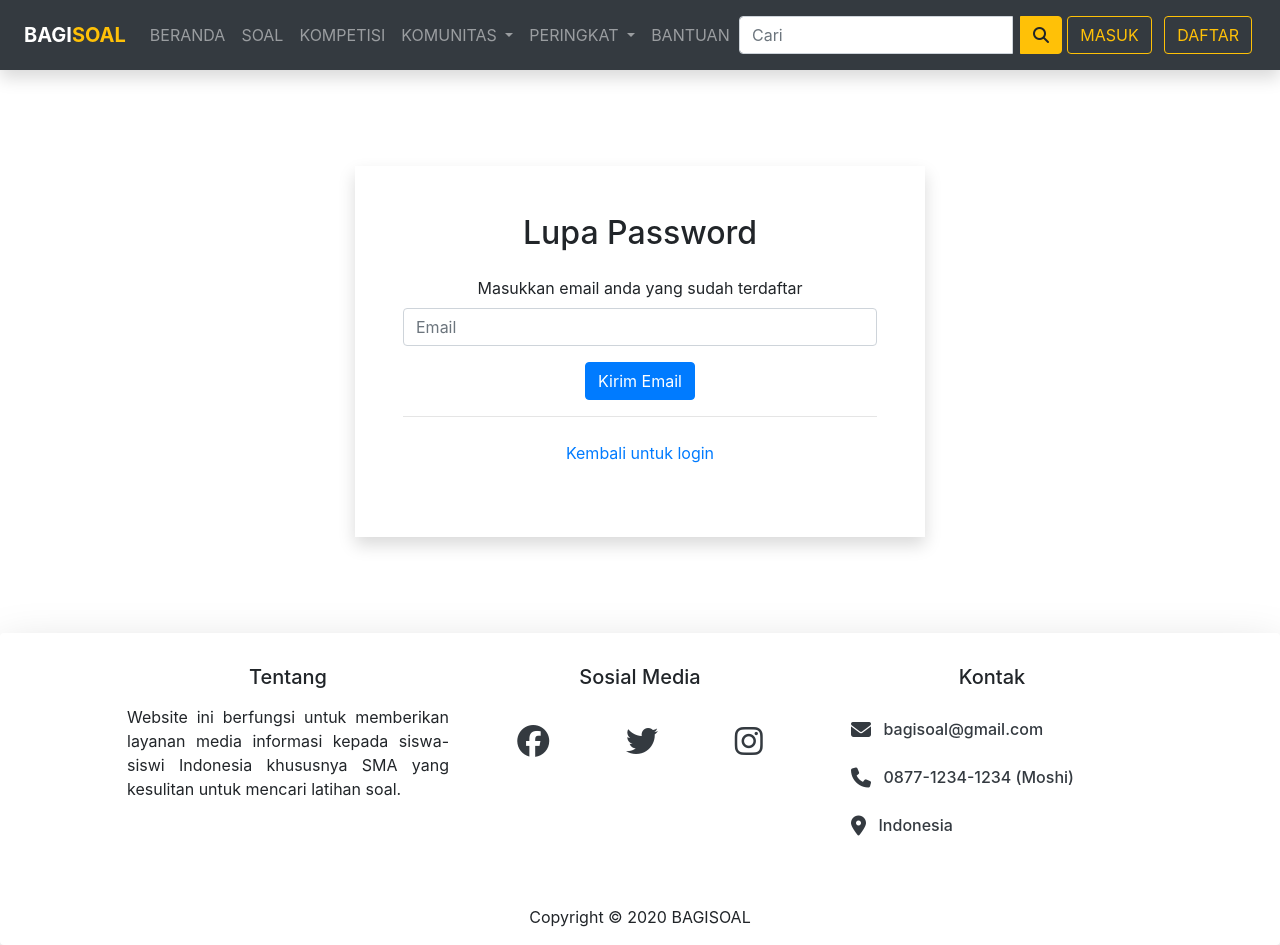
After one commit to aldy-san/bagisoal, a CodeIgniter app: page /bagisoal/index.php/auth/lupa_password in a window 1280 px wide. The commit adds this page. Run offline with CodeIgniter, Linux system fonts and the light colour scheme; some libraries are stand-ins or nearby versions.

Commit message:
Tambah fitur Reset Password

```diff
--- a/application/controllers/Auth.php
+++ b/application/controllers/Auth.php
@@ -119,7 +119,7 @@ class Auth extends CI_Controller
             $user_token = [
                 'email' => $email,
                 'token' => $token,
-                'date_created' => time()
+                'date_created' => date('Y-m-d')
             ];
 
             $this->db->insert('users', $data);
@@ -149,6 +149,9 @@ class Auth extends CI_Controller
         if ($type == 'verify') {
             $this->email->subject('Account Verification');
             $this->email->message('Klik link ini untuk menverifikasi akun anda : <a href = "' . base_url() . 'auth/verify?email=' . $this->input->post('email') . '&token=' . urlencode($token) . '">KLIK DISINI</a>');
+        } else if ($type == 'lupa_password') {
+            $this->email->subject('RESET PASSWORD');
+            $this->email->message('Klik link ini untuk reset password anda : <a href = "' . base_url() . 'auth/reset_password?email=' . $this->input->post('email') . '&token=' . urlencode($token) . '">KLIK DISINI</a>');
         }
 
         if ($this->email->send()) {
@@ -192,4 +195,100 @@ class Auth extends CI_Controller
         $this->session->set_flashdata('message', '<div class="alert alert-danger" role="alert">Anda telah Logout</div>');
         redirect('auth');
     }
+
+    public function lupa_password()
+    {
+        //jika sudah login di tendang
+        if ($this->session->userdata('email')) {
+            redirect('');
+        }
+        $this->form_validation->set_rules(
+            'email',
+            'Email',
+            'required|trim|valid_email',
+        );
+        if ($this->form_validation->run() == false) {
+            $data['title'] = 'Lupa Password';
+            $this->load->view('template_home/header', $data);
+            $this->load->view('template_home/header_umum', $data);
+            $this->load->view('auth/lupa_password');
+            $this->load->view('template_home/footer');
+        } else {
+            $email = $this->input->post('email');
+
+            $user = $this->db->get_where('users', ['email' => $email])->row_array();
+
+            if ($user) {
+                $token = base64_encode(random_bytes(32));
+                $user_token = [
+                    'email' => $email,
+                    'token' => $token,
+                    'date_created' => date('Y-m-d')
+                ];
+                $this->db->insert('user_token', $user_token);
+                $this->_sendEmail($token, 'lupa_password');
+
+                $this->session->set_flashdata('message', '<div class="alert alert-success" role="alert">Silahkan lihat email anda untuk reset password</div>');
+                redirect('auth/lupa_password');
+            } else {
+                $this->session->set_flashdata('message', '<div class="alert alert-danger" role="alert">Email belum terdaftar atau belum terverifikasi</div>');
+                redirect('auth/lupa_password');
+            }
+        }
+    }
+    public function reset_password()
+    {
+        $email = $this->input->get('email');
+        $token = $this->input->get('token');
+
+        $user = $this->db->get_where('users', ['email' => $email])->row_array();
+
+        if ($user) {
+            $user_token = $this->db->get_where('user_token', ['token' => $token])->row_array();
+            if ($user_token) {
+                $this->session->set_userdata('reset_email', $email);
+                $this->changePassword();
+            } else {
+                $this->session->set_flashdata('message', '<div class="alert alert-danger" role="alert">Gagal Reset Password! Token salah</div>');
+                redirect('auth');
+            }
+        } else {
+            $this->session->set_flashdata('message', '<div class="alert alert-danger" role="alert">Gagal Reset Password! Email salah</div>');
+            redirect('auth');
+        }
+    }
+    public function changePassword()
+    {
+        // if (!$this->session->userdata('reset_email')) {
+        //     redirect('auth');
+        // }
+        $this->form_validation->set_rules(
+            'password1',
+            'Password',
+            'required|min_length[6]|max_length[12]|matches[password2]',
+        );
+        $this->form_validation->set_rules(
+            'password2',
+            'Password',
+            'required|matches[password1]',
+        );
+        if ($this->form_validation->run() == false) {
+            $data['title'] = 'Reset Password';
+            $this->load->view('template_home/header', $data);
+            $this->load->view('template_home/header_umum', $data);
+            $this->load->view('auth/reset_password');
+            $this->load->view('template_home/footer');
+        } else {
+            $password = password_hash($this->input->post('password1'), PASSWORD_DEFAULT);
+            $email = $this->session->userdata('reset_email');
+
+            $this->db->set('password', $password);
+            $this->db->where('email', $email);
+            $this->db->update('users');
+
+            $this->session->unset_userdata('reset_email');
+            $this->session->set_flashdata('message', '<div class="alert alert-success" role="alert">Password anda berhasil di reset</div>');
+            redirect('auth');
+        }
+    }
 }
--- a/application/views/auth/login.php
+++ b/application/views/auth/login.php
@@ -16,7 +16,7 @@
                 </div>
                 <button class="btn btn-primary" type="submit">LOGIN</button>
                 <hr>
-                <p class="my-4 text-dark"> <a class="text-primary" href="<?= base_url('auth/register') ?>">Lupa Password ?</a></p>
+                <p class="my-4 text-dark"> <a class="text-primary" href="<?= base_url('auth/lupa_password') ?>">Lupa Password ?</a></p>
                 <p class="my-4 text-dark">Jika belum memiliki akun harap daftar terlebih dahulu | <a class="text-primary" href="<?= base_url('auth/register') ?>">Daftar ?</a></p>
             </form>
         </div>
--- /dev/null
+++ b/application/views/auth/lupa_password.php
@@ -0,0 +1,20 @@
+<div class="container text-center  my-5 rounded bg-white ">
+    <div class="row justify-content-center">
+        <div class="col-md-6 col-10 shadow p-5 my-5">
+            <?= $this->session->flashdata('message'); ?>
+            <h2 class="mb-4">Lupa Password</h2>
+            <form method="post" action="<?= base_url('auth/lupa_password'); ?> ">
+                <div class="form-row">
+                    <div class="col-md-12 mb-3">
+                        <label for="email">Masukkan email anda yang sudah terdaftar</label>
+                        <input type="text" class="form-control" name="email" id="email" value="<?php echo set_value('email'); ?>" placeholder="Email">
+                        <?= form_error('email', '<small class="text-danger ml-0">', '</small>'); ?>
+                    </div>
+                </div>
+                <button class="btn btn-primary" type="submit">Kirim Email</button>
+                <hr>
+                <p class="my-4 text-dark"> <a class="text-primary" href="<?= base_url('auth') ?>">Kembali untuk login</a></p>
+            </form>
+        </div>
+    </div>
+</div>
--- a/application/views/auth/register.php
+++ b/application/views/auth/register.php
@@ -53,6 +53,7 @@
                     <button class="btn btn-primary" type="submit">SIGN UP</button>
                 </form>
                 <hr>
+                <p class="my-4 text-dark"> <a class="text-primary" href="<?= base_url('auth/lupa_password') ?>">Lupa Password ?</a></p>
                 <p class="my-4 text-dark">Jika sudah memiliki akun, silahkan login | <a class="text-primary" href="<?= base_url('auth') ?>">Login ?</a></p>
             </div>
         </div>
```
Also changed, not shown: application/views/auth/reset_password.php (added, +25 -0 lines).
